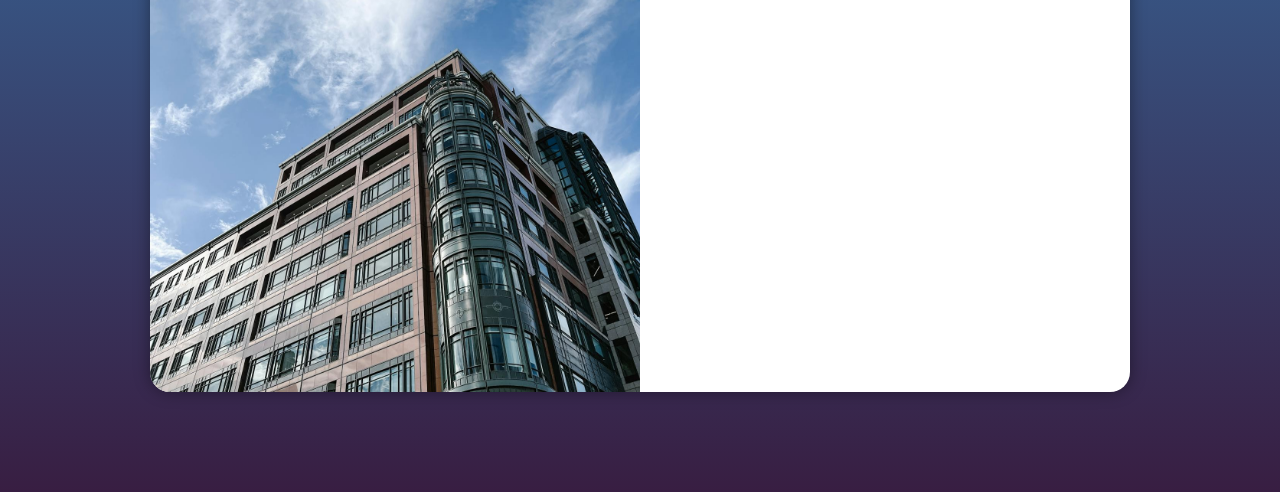
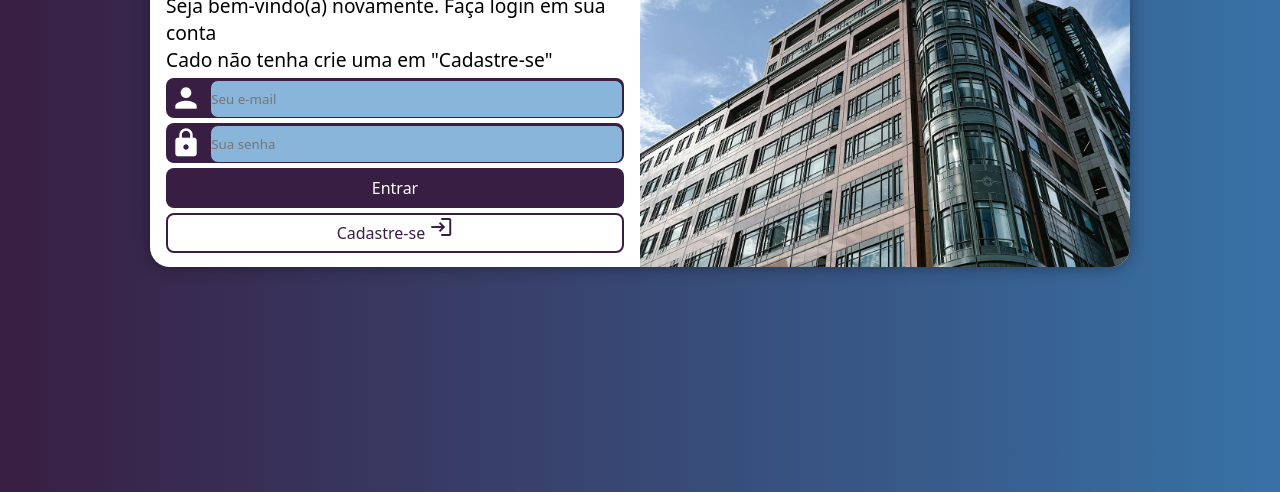
Before and after one commit to RicardoSilva13/projeto-login, a plain HTML site: page index.html in a window 1280 px wide. Shown: the part 308-800 px from the top of the page. Drawn offline with Linux system fonts and the light colour scheme.

Commit message:
finalizei minha tela de login

```diff
--- a/estilos/media-query.css
+++ b/estilos/media-query.css
@@ -16,8 +16,13 @@ Grandes Telas : 1920px e acima
 
 @media screen and (min-width: 768px) and (max-width: 1080px) {
 
+    html, body {
+        background-image: linear-gradient(to left, #3772a6, #381e42);
+        background-attachment: fixed;
+    }
     section#login {
         width: 80vw;
+        height: 320px;
     }
     div#img {
         float: left;
@@ -31,16 +36,25 @@ Grandes Telas : 1920px e acima
 }
 @media screen and (min-width: 1080px) {
 
+    html, body {
+        background-image: linear-gradient(to left, #3772a6, #381e42);
+        background-attachment: fixed;
+    }
     section#login {
         width: 980px;
+        height: 350px;
     }
     div#img {
+        float: right;
+        width: 50%;
+        height: 100%;
+
+        transition: width .3s;
+    }
+    div#formulario {
         float: left;
         width: 50%;
-        height: 100%;
-    }
-    div#formulario {
-        float: right;
-        width: 50%;
+
+        transition: width .3s;
     }
 }
--- a/estilos/style.css
+++ b/estilos/style.css
@@ -1,60 +1,134 @@
 @charset "UTF-8";
 
- * {
+* {
     font-family: system-ui, -apple-system, BlinkMacSystemFont, 'Segoe UI', Roboto, Oxygen, Ubuntu, Cantarell, 'Open Sans', 'Helvetica Neue', sans-serif;
     padding: 0px;
     margin: 0px;
     box-sizing: border-box;
- }
- :root {
+}
+
+:root {
     --cor001: #3772A6;
-    --cor002: #7A9FBF;
-    --cor003: #D8E6F2;
+    --cor002: #D8E6F2;
     --cor004: #381e42;
-    --cor005: #BFADA8;
+    --cor005: #3f275a;
 }
-html, body {
+
+html,
+body {
     background-image: linear-gradient(to bottom, #3772a6, #381e42);
     background-attachment: fixed;
     width: 100vw;
     height: 100vh;
 }
+
 main {
     position: relative;
     width: 100vw;
     height: 100vh;
 }
+
 section#login {
     background-color: white;
     position: absolute;
     top: 50%;
     left: 50%;
-    transform: translate(-50%, -50%);
     width: 300px;
     height: 600px;
     border-radius: 20px;
     box-shadow: 0px 0px 16px rgba(0, 0, 0, 0.4);
     overflow: hidden;
 
-    transition: width .3s, heigth .3s;
+    transform: translate(-50%, -50%);
+    transition: width .2s, heigth .3s;
     transition-timing-function: ease;
 }
+
 div#img {
     display: block;
     background: url(../imagens/pexels-helloiamtugce-14843365.jpg) no-repeat bottom;
     background-size: cover;
     height: 240px;
 }
-div#formulario{
+
+div#formulario {
     display: block;
     padding: 1em;
 }
-h1{
+
+h1 {
     text-align: center;
     font-size: 2em;
     padding: 8px;
-    font-weight: bold;
+    font-weight: 700;
 }
+
+div#formulario>p {
+    display: block;
+    font-size: 1.2em;
+}
+
 div.campo {
-    padding: 8px 0px;
+    display: block;
+    background-color: #381e42;
+    width: 100%;
+    height: 40px;
+    margin: 5px 0px;
+    border: none;
+    border-radius: 8px;
 }
+div.campo i {
+    font-size: 2em;
+    padding: 4px;
+    color: white;
+    width: 40px;
+    height: 100%;
+
+}
+
+div.campo input{
+    background-color: #8ab5da;
+    width: calc(100% - 45px);
+    height: 38px;
+    border: 1px solid #381e42;
+    border-radius: 8px;
+    transform: translateY(-10px);
+}
+
+.botao {
+    display: block;
+    width: 100%;
+    height: 40px;
+    margin: 5px 0px;
+    background-color: #381e42;
+    color: white;
+    border: none;
+    border-radius: 8px;
+    font-size: 1em;
+}
+
+.botao:hover {
+    background-color: #4d2a5a;
+    text-decoration: underline;
+    cursor: pointer;
+}
+
+.cadastre-se {
+    display: block;
+    width: 100%;
+    height: 40px;
+    background-color: white;
+    border: 2px solid #381e42;
+    color: #381e42;
+    border-radius: 8px;
+    font-size: 1em;
+    text-align: center;
+    text-decoration: none;
+}
+
+.cadastre-se:hover {
+    background-color: #381e42;
+    color: white;
+    text-decoration: underline;
+    cursor: pointer;
+}
--- a/index.html
+++ b/index.html
@@ -5,6 +5,7 @@
     <meta charset="UTF-8">
     <meta name="viewport" content="width=device-width, initial-scale=1.0">
     <title>Login Page</title>
+    <link href="https://fonts.googleapis.com/icon?family=Material+Icons" rel="stylesheet">
     <link rel="stylesheet" href="estilos/style.css">
     <link rel="stylesheet" href="estilos/media-query.css">
 </head>
@@ -13,23 +14,29 @@
     <main>
         <section id="login">
             <div id="img">
-
             </div>
 
             <div id="formulario">
                 <h1>Login</h1>
-                <p>Seja bem-vindo(a) novamente. Faça login e sua conta</p>
+                <p>Seja bem-vindo(a) novamente. Faça login em sua conta <br> Cado não tenha crie uma em "Cadastre-se"
+                </p>
 
                 <form action="login.php" method="post" autocomplete="on">
                     <div class="campo">
-                        <input type="email" name="email" id="email" placeholder="Seu e-mail">
-                        <input type="password" name="senha" id="senha" placeholder="Sua senha">
+                        <i class="material-icons">person</i>
+                        <input type="email" name="email" id="imail" placeholder="Seu e-mail" required maxlength="32">
                     </div>
+                    <div class="campo">
+                        <i class="material-icons">lock</i>
+                        <input type="password" name="senha" id="isenha" placeholder="Sua senha" required minlength="8" maxlength="16">
+                    </div>
+                    <input class="botao" type="submit" value="Entrar">
+                    <a class="cadastre-se" href="#">Cadastre-se
+                        <i class="material-icons">login</i>
+                    </a>
                 </form>
-                <input type="submit" value="Entrar">
-                <a href="#">Cadastre-se
-                </a>
             </div>
+
         </section>
     </main>
 </body>
```
